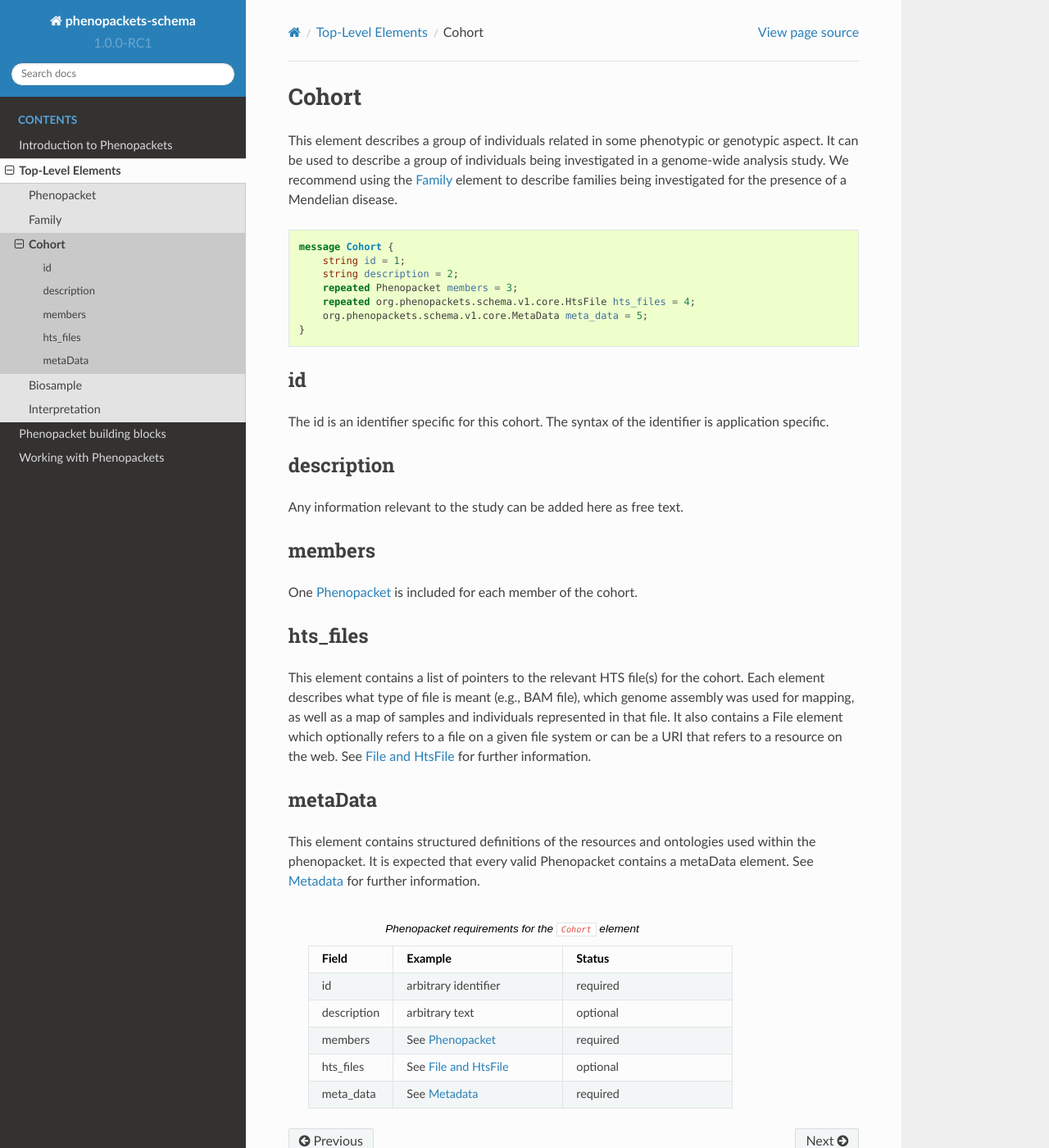
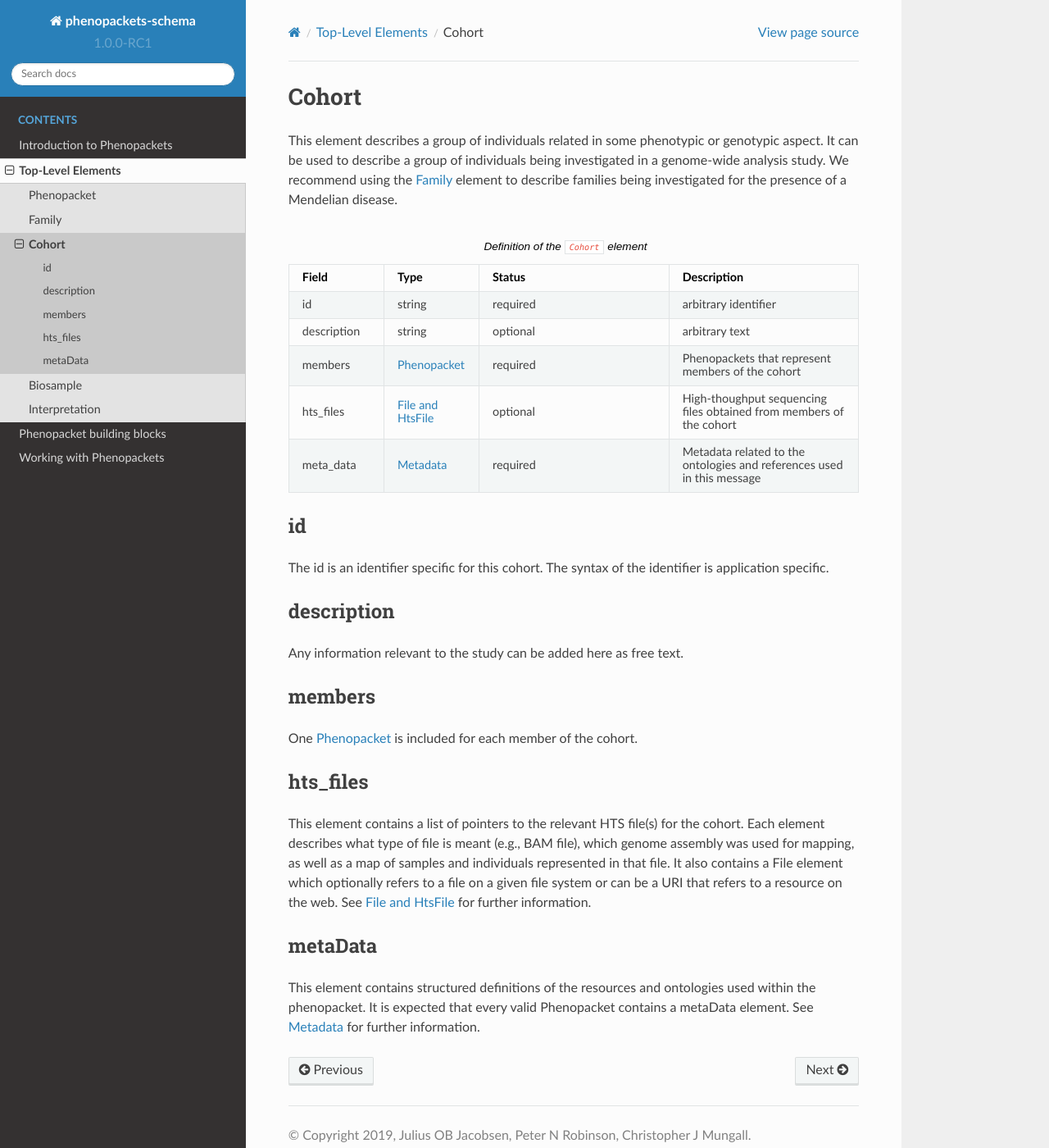
Before and after one commit to phenopackets/phenopacket-schema, a Sphinx documentation site: the page built from docs/cohort.rst, in a window 1280 px wide and 1400 px high. Shown: the whole window at 82% size. Built offline with Sphinx 7.4.7 and the Read the Docs theme 2.0.0, drawn with Linux system fonts in a browser that asks for light colours.

Commit message:
new cohort documentation

```diff
--- a/docs/cohort.rst
+++ b/docs/cohort.rst
@@ -12,15 +12,35 @@ to describe families being investigated for the presence of a Mendelian disease.
 
 
 
-.. code:: proto
+.. list-table:: Definition of the ``Cohort`` element
+   :widths: 25 25 50 50
+   :header-rows: 1
 
-    message Cohort {
-        string id = 1;
-        string description = 2;
-        repeated Phenopacket members = 3;
-        repeated org.phenopackets.schema.v1.core.HtsFile hts_files = 4;
-        org.phenopackets.schema.v1.core.MetaData meta_data = 5;
-    }
+   * - Field
+     - Type
+     - Status
+     - Description
+   * - id
+     - string
+     - required
+     - arbitrary identifier
+   * - description
+     - string
+     - optional
+     - arbitrary text
+   * - members
+     - :ref:`rstphenopacket`
+     - required
+     - Phenopackets that represent members of the cohort
+   * - hts_files
+     - :ref:`rstfile`
+     - optional
+     - High-thoughput sequencing files obtained from members of the cohort
+   * - meta_data
+     - :ref:`rstmetadata`
+     - required
+     - Metadata related to the ontologies and references used in this message
+
 
 id
 ~~
@@ -49,30 +69,3 @@ metaData
 This element contains structured definitions of the resources and ontologies used within the phenopacket.
 It is expected that every valid Phenopacket contains a metaData element.
 See :ref:`rstmetadata` for further information.
-
-
-
-
-
- .. list-table:: Phenopacket requirements for the ``Cohort`` element
-   :widths: 25 50 50
-   :header-rows: 1
-
-   * - Field
-     - Example
-     - Status
-   * - id
-     - arbitrary identifier
-     - required
-   * - description
-     - arbitrary text
-     - optional
-   * - members
-     - See :ref:`rstphenopacket`
-     - required
-   * - hts_files
-     - See :ref:`rstfile`
-     - optional
-   * - meta_data
-     - See :ref:`rstmetadata`
-     - required
```
